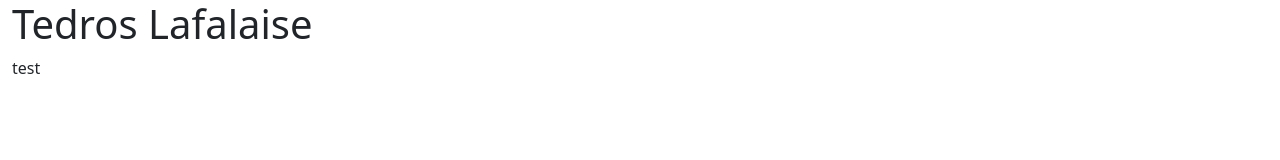
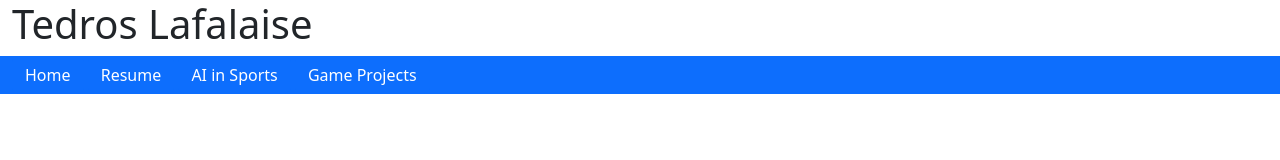
Before and after one commit to tedros99/tedros99.github.io, a plain HTML site: page index.html in a window 1280 px wide. Drawn offline with nearby package versions, Linux system fonts and the light colour scheme.

Commit message:
Update index.html

```diff
--- a/index.html
+++ b/index.html
@@ -11,7 +11,13 @@
 
 <div class="container-fluid">
   <h1>Tedros Lafalaise</h1>
-  <p>test</p>
+</div>
+
+<div class="container-fluid bg-primary">
+  <button type="button" class="btn btn-primary">Home</button>
+  <button type="button" class="btn btn-primary">Resume</button>
+  <button type="button" class="btn btn-primary">AI in Sports</button>
+  <button type="button" class="btn btn-primary">Game Projects</button>
 </div>
 
 </body>
```
